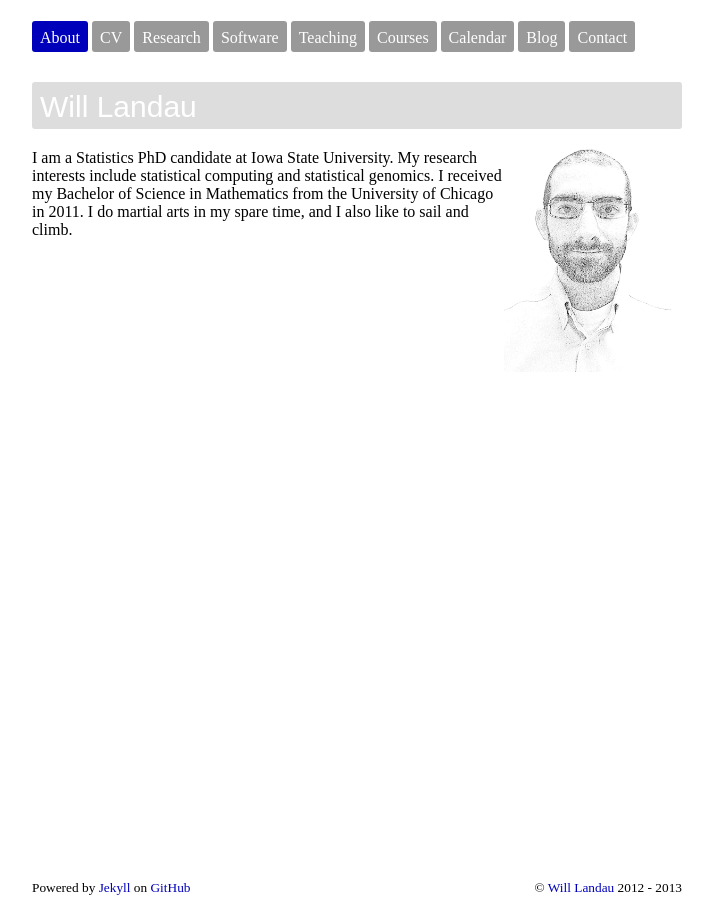
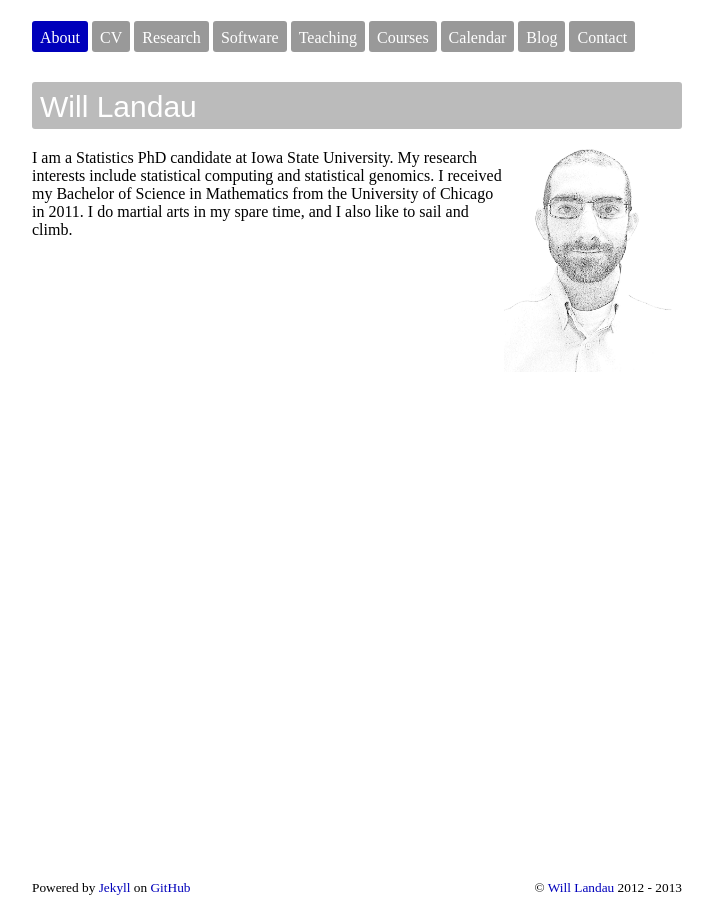
Before and after one commit to wlandau/wlandau.github.io, a Jekyll site: the page built from index.html, in a window 1280 px wide. Shown: the whole page, without its empty margins (303-1016 px from the left). Built offline with Jekyll 4.4.1, drawn with Linux system fonts in a browser that asks for light colours; nearby versions of some CDN libraries.

Commit message:
playing with headings

```diff
--- a/css/wml-custom.css
+++ b/css/wml-custom.css
@@ -12,9 +12,9 @@ html{
 h1, h2, h3, h4{
   font-family: sans-serif;
   font-weight: normal;
-  background: #DDDDDD;
+  background: #BBBBBB;
   color: white;
-    border-radius: 3px;
+  border-radius: 3px;
   padding: 8px 8px 5px 8px;
 }
 
```
